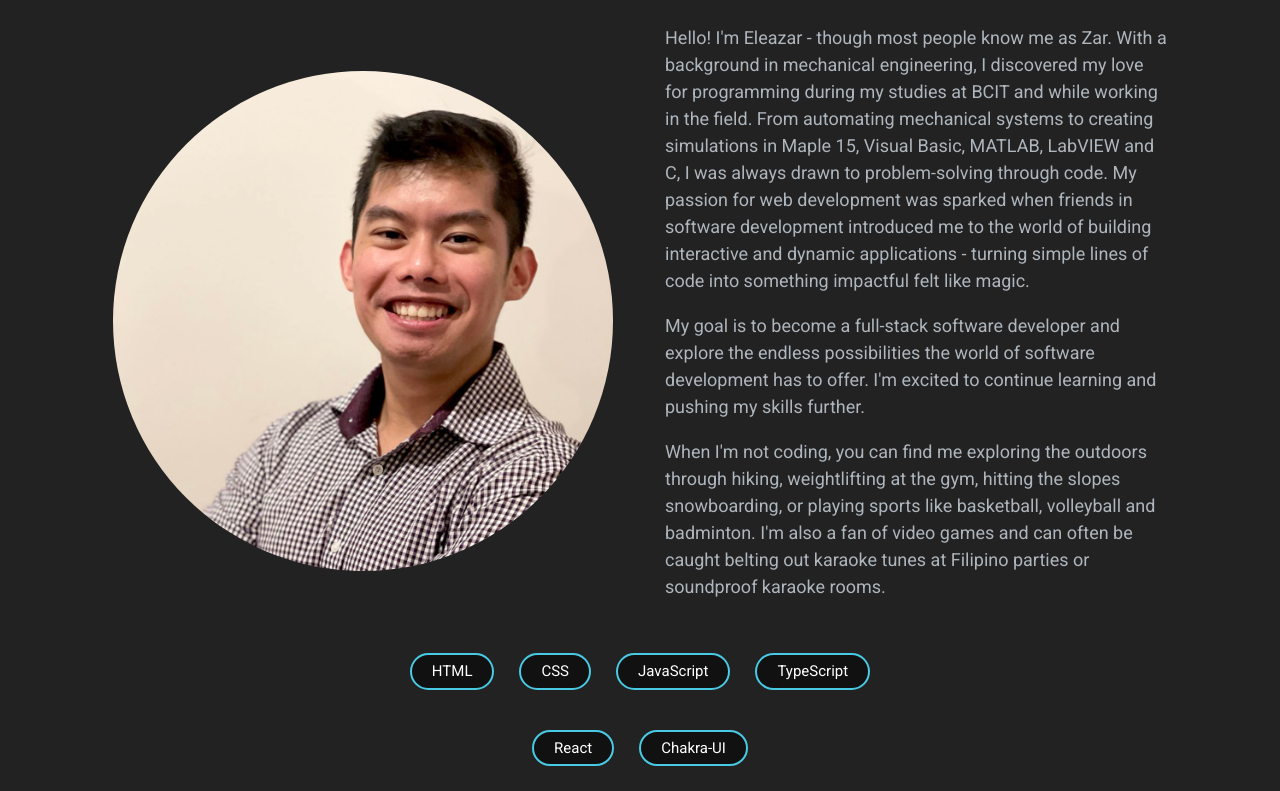
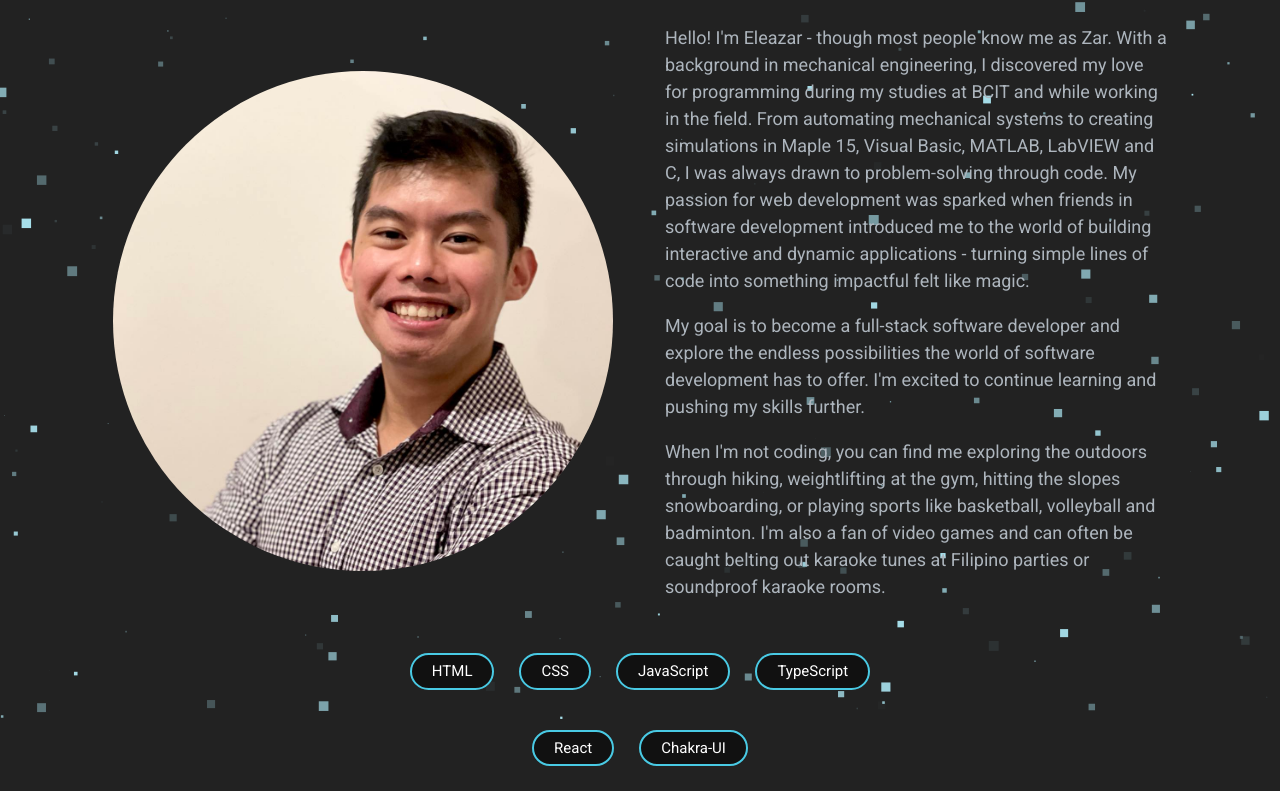
Before and after one commit to ZarPestano/Landing-Page, a website built with Vite: page index.html in a window 1280 px wide. Shown: the part 140-931 px from the top of the page. Built offline with nearby package versions, Linux system fonts and the light colour scheme.

Commit message:
Adding background

```diff
--- /dev/null
+++ b/canvas.js
@@ -0,0 +1,102 @@
+const FPS = 10;
+const TOTAL_DOTS = 200;
+const MAX_DOT_SIZE = 10; // px per FPS
+const MIN_DOT_SIZE = 2; // px per FPS
+
+const MAX_DOT_SPEED = 10; // px per FPS
+const MIN_DOT_SPEED = 2; // px per FPS
+
+const DOT_COLOR = "173, 232, 244";
+const BACKGROUND_COLOR = "#222";
+
+/** @type {HTMLCanvasElement} */
+
+const canvas = new Canvas();
+canvas.init();
+
+setInterval(canvas.update, 1000 / FPS);
+
+function Canvas() {
+  let canv, ctx;
+
+  const dots = new Dots();
+
+  this.init = function () {
+    canv = document.getElementById("background");
+    ctx = canv.getContext("2d");
+
+    canv.width = window.innerWidth;
+    canv.height = window.innerHeight;
+    drawBackground();
+
+    dots.create(canv);
+    dots.draw(ctx);
+  };
+
+  this.update = function () {
+    drawBackground();
+    dots.draw(ctx);
+    dots.move(canv);
+  };
+
+  function drawBackground() {
+    ctx.fillStyle = BACKGROUND_COLOR;
+    ctx.fillRect(0, 0, canv.width, canv.height);
+  }
+}
+
+function Dots() {
+  let dots = [TOTAL_DOTS];
+
+  function Dot() {
+    this.x;
+    this.y;
+    this.size;
+    this.speed;
+
+    this.init = function (canv) {
+      this.size = Math.random() * MAX_DOT_SIZE;
+      this.x = Math.random() * canv.width;
+      this.y = Math.random() * canv.height;
+      this.speed = Math.max(Math.random() * MAX_DOT_SPEED, MIN_DOT_SPEED);
+    };
+
+    this.reset = function (canv) {
+      this.init(canv);
+      this.y = canv.height + this.size;
+    };
+  }
+
+  this.create = function (canv) {
+    for (let i = 0; i < TOTAL_DOTS; i++) {
+      dots[i] = new Dot();
+      dots[i].init(canv);
+    }
+  };
+
+  this.draw = function (ctx) {
+    for (let i = 0; i < TOTAL_DOTS; i++) {
+      let x = dots[i].x - dots[i].size * 0.5;
+      let y = dots[i].y - dots[i].size * 0.5;
+      let size = dots[i].size;
+      let color = `rgba(${DOT_COLOR}, ${dots[i].size / MAX_DOT_SIZE})`;
+
+      ctx.beginPath();
+      ctx.fillRect(x, y, size, size);
+      ctx.closePath();
+      ctx.fillStyle = color;
+      ctx.fill();
+    }
+  };
+
+  this.move = function (canv) {
+    for (let i = 0; i < TOTAL_DOTS; i++) {
+      if (dots[i].y + dots[i].size < 0) {
+        dots[i].reset(canv);
+        continue;
+      }
+
+      dots[i].y -= dots[i].speed;
+    }
+  };
+}
--- a/css/styles.css
+++ b/css/styles.css
@@ -33,7 +33,9 @@ body {
   color: var(--body-color);
   background-color: var(--background-color);
   margin: 0;
-  margin-top: 8rem;
+  /* margin-top: 8rem; */
+  padding-top: 8rem;
+  min-height: 100vh;
 }
 
 h1,
@@ -89,7 +91,8 @@ p {
   body {
     font-size: 1.8rem;
     margin: 0;
-    margin-top: 6rem;
+    /* margin-top: 6rem; */
+    padding-top: 6rem;
   }
 
   h1 {
@@ -194,8 +197,8 @@ a:focus {
   font-size: 1.6rem;
   font-weight: 600;
   border-radius: 9999px;
-  transition: color 200ms ease-in-out, background-color 200ms ease-in-out,
-    transform 200ms ease-in-out;
+  transition: color 100ms ease-in-out, background-color 100ms ease-in-out,
+    transform 100ms ease-in-out;
 }
 
 .btn:hover,
@@ -377,8 +380,8 @@ a:focus {
   padding: 2rem;
   box-shadow: -10px -10px 25px 10px #111;
   border-radius: 2rem;
-  transition: transform 200ms ease-in-out;
-  background-color: hsl(0, 0%, 19%);
+  transition: transform 100ms ease-in-out;
+  background-color: hsl(0, 0%, 19%, 0.8);
   z-index: 0;
 }
 
@@ -559,7 +562,7 @@ a:focus {
   background: linear-gradient(to right, #111 10%, #333);
   z-index: 2;
   transform: translateX(-100%);
-  transition: transform 0.5s ease-in-out;
+  transition: transform 250ms ease-in-out;
   overflow-y: auto;
 }
 
@@ -614,6 +617,8 @@ a:focus {
 /* FOOTER */
 
 .footer-container {
+  display: relative;
+  bottom: 0;
   max-width: 100vw;
   width: 100%;
   background-color: hsl(0, 0%, 26%);
@@ -656,6 +661,19 @@ a:focus {
   padding-right: 2rem;
 }
 
+/* BACKGROUND */
+
+.background {
+  position: fixed;
+  left: 50%;
+  transform: translateX(-50%);
+}
+
+.content-container {
+  position: relative;
+  z-index: 1;
+}
+
 /* ANIMATIONS */
 
 @keyframes fade-in {
--- a/index.html
+++ b/index.html
@@ -23,10 +23,14 @@
   </head>
   <body>
     <nav id="nav"></nav>
-    <main id="main-content"></main>
-    <aside id="side-bar"></aside>
-    <footer id="footer"></footer>
+    <canvas id="background" class="background"></canvas>
+    <section class="content-container">
+      <main id="main-content"></main>
+      <aside id="side-bar"></aside>
+      <footer id="footer"></footer>
+    </section>
     <script type="module" src="/main.js"></script>
+    <script type="module" src="/canvas.js"></script>
     <script type="module" src="/service/router.js"></script>
     <script src="https://unpkg.com/aos@next/dist/aos.js"></script>
     <script>
--- a/tools/setFilter.js
+++ b/tools/setFilter.js
@@ -19,7 +19,6 @@ export default function setFilters() {
   let categories = getFilters(categoriesList);
   let technologies = getFilters(technologiesList);
   let libraries = getFilters(librariesList);
-  console.log(categories);
 
   enableFilter(categories, "category");
   enableFilter(technologies, "technology");
@@ -35,7 +34,7 @@ function disableFilter(filters, filterType) {
     filter.children[1].addEventListener("click", async () => {
       toggleActiveNav(filter);
       let dFIndex = activeFilters[filterType].indexOf(filterName(filter));
-      const deletedFilter = activeFilters[filterType].splice(dFIndex, 1)[0];
+      activeFilters[filterType].splice(dFIndex, 1)[0];
 
       const toBeDeletedIndex = [];
       for (const p of filteredProjects) {
@@ -43,13 +42,9 @@ function disableFilter(filters, filterType) {
 
         let index = filteredProjects.indexOf(p);
         toBeDeletedIndex.unshift(index);
-        console.log(p["name"]);
       }
 
-      for (const i of toBeDeletedIndex) {
-        filteredProjects.splice(i, 1);
-      }
-      console.log(filteredProjects);
+      for (const i of toBeDeletedIndex) filteredProjects.splice(i, 1);
 
       getCurrentPage(
         getCurrentRoute(),
@@ -104,11 +99,8 @@ function enableFilter(filters, filterType) {
 const isActiveProject = (project) => {
   let flatActiveFilters = [];
   if (hasActiveFilter())
-    for (const aF of Object.values(activeFilters)) {
+    for (const aF of Object.values(activeFilters))
       flatActiveFilters = [...flatActiveFilters, ...aF];
-    }
-
-  console.log("Active Filters: " + flatActiveFilters);
 
   for (const rF of flatActiveFilters)
     if (
```
